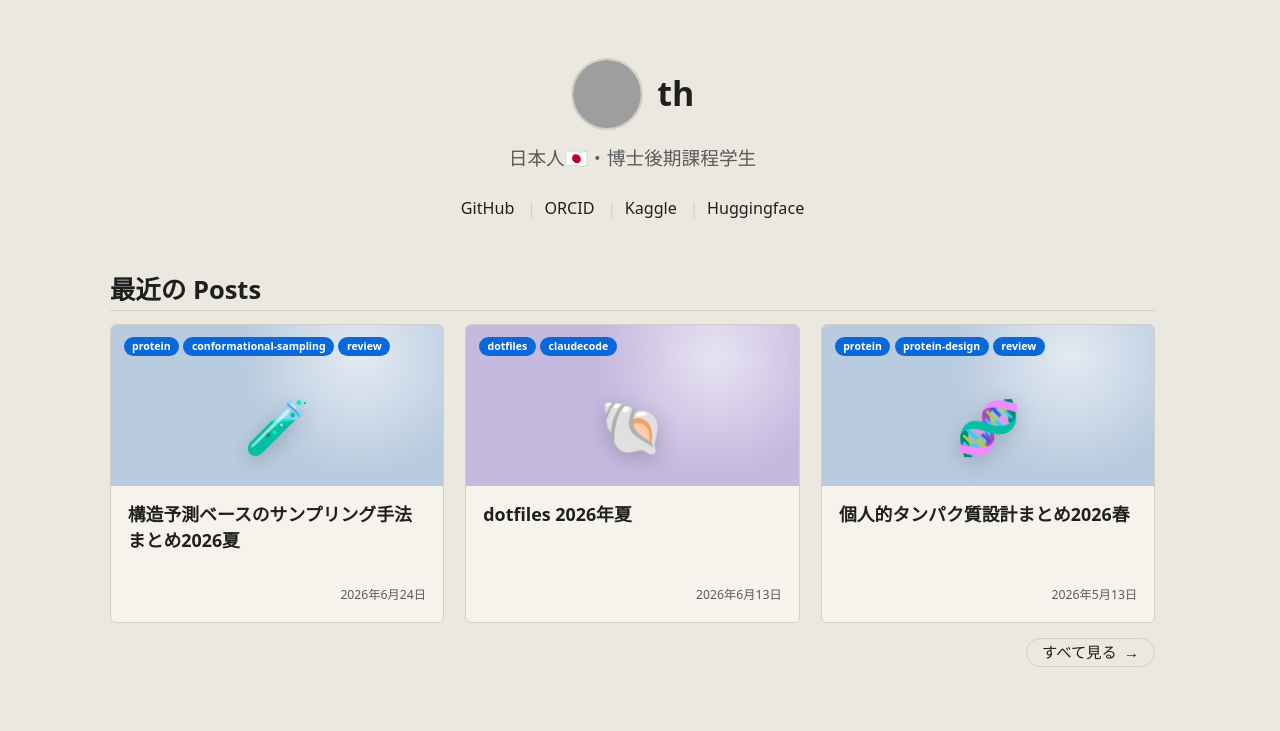
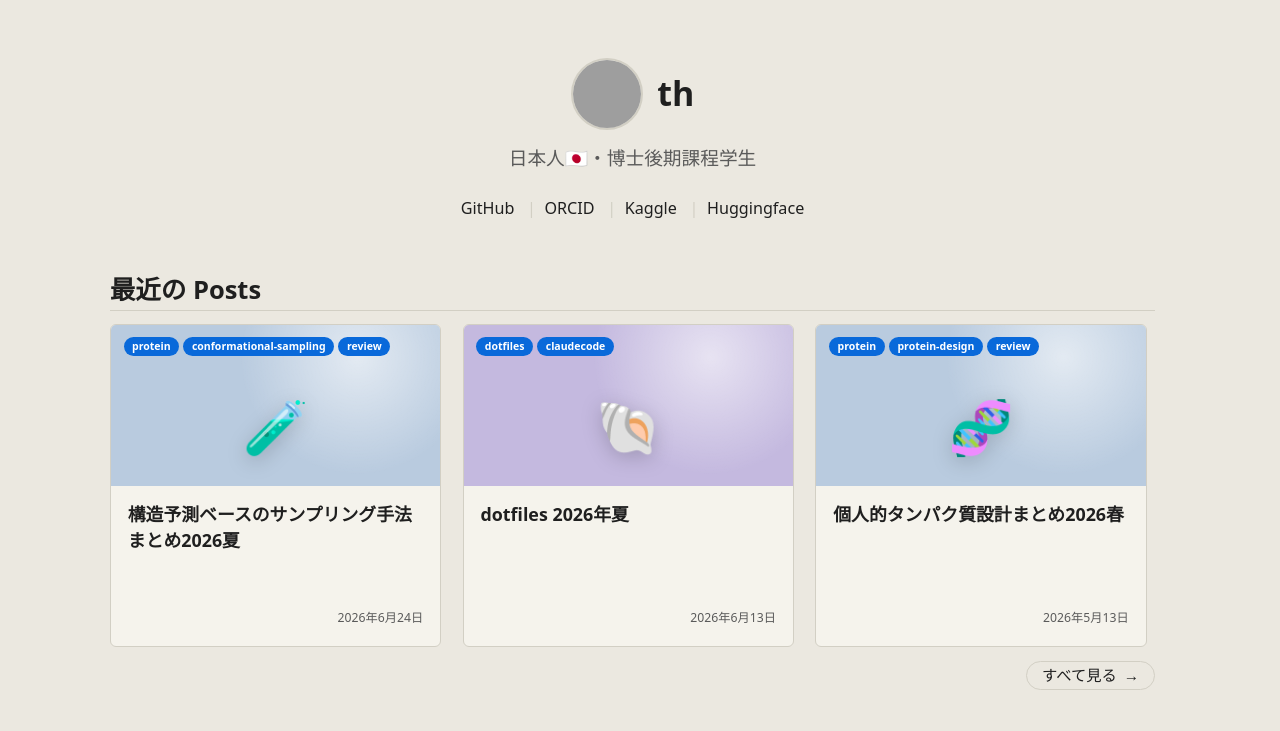
Before and after one commit to th2ch-g/th2ch-g.github.io, an Astro site: page / in a window 1280 px wide. Shown: the part 69-800 px from the top of the page. Built offline with nearby package versions, Linux system fonts and the light colour scheme; Astro itself is replaced by a stand-in of ours; some packages are replaced by stand-ins of ours; grey boxes are pictures that could not be loaded; a web font is replaced by a local one.

Commit message:
fix: keep post cards at a stable size

```diff
--- a/src/components/PostEntry.astro
+++ b/src/components/PostEntry.astro
@@ -46,6 +46,7 @@
 <style>
   .post-card {
     height: 100%;
+    margin-bottom: 0;
     padding: 0;
     overflow: hidden;
   }
--- a/src/styles/layout.css
+++ b/src/styles/layout.css
@@ -143,9 +143,11 @@
 }
 .post-grid {
   display: grid;
-  grid-template-columns: repeat(auto-fit, minmax(min(100%, 17rem), 1fr));
+  grid-template-columns: repeat(auto-fill, minmax(min(100%, 19.5rem), 19.5rem));
+  grid-auto-rows: 19rem;
   gap: 1.25rem;
   align-items: stretch;
+  justify-content: start;
 }
 /* Page navigation deliberately uses NO browser-native cross-document View
    Transitions. We previously opted in via `@view-transition { navigation:
```
